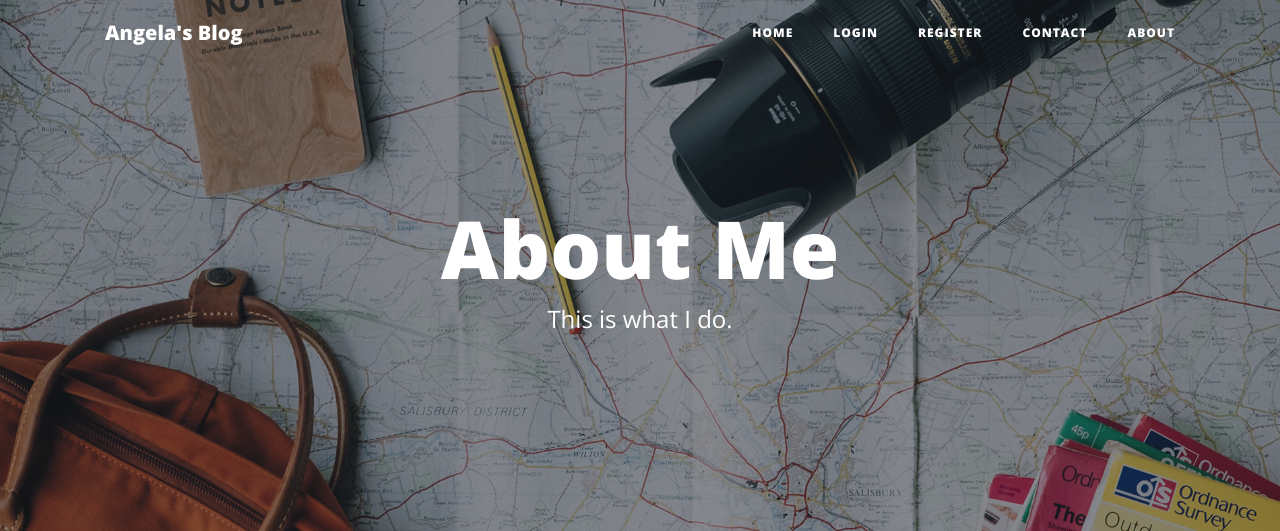
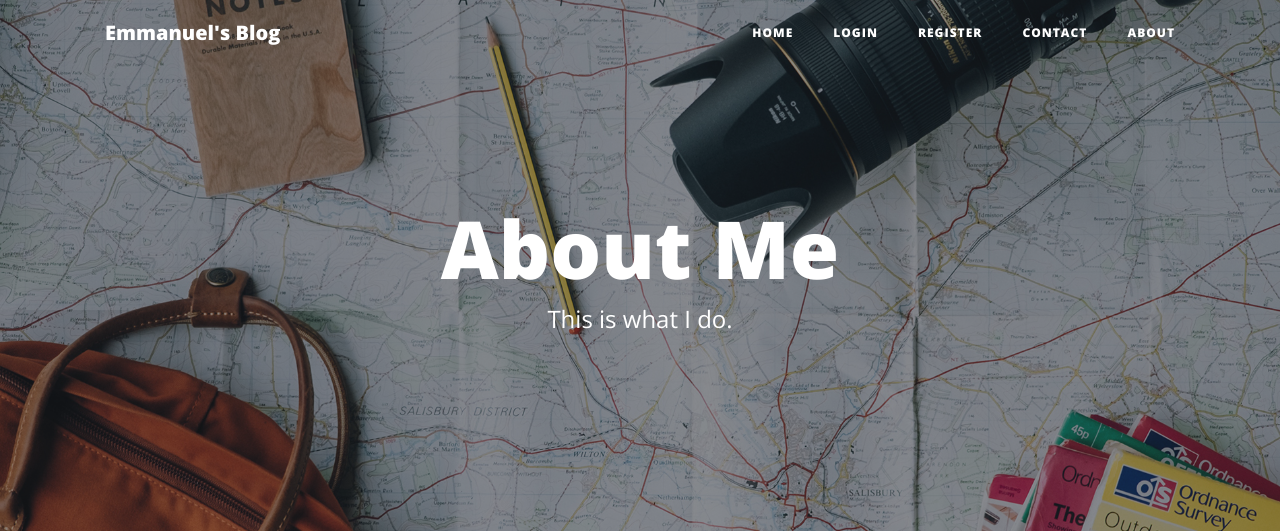
Before and after one commit to RhythmBear/Day-69-blog-with-users-start, a Flask app: page /about in a window 1280 px wide. Shown: the top 531 px of the page. Run offline with Flask 2, Linux system fonts and the light colour scheme; some libraries are stand-ins or nearby versions.

Commit message:
Title Change and modification with comment

```diff
--- a/templates/header.html
+++ b/templates/header.html
@@ -8,7 +8,7 @@
   <meta name="description" content="">
   <meta name="author" content="">
 
-  <title>Angela's Blog</title>
+  <title>Emmanuel Blog</title>
 
   <!-- Bootstrap core CSS -->
   <link href="{{ url_for('static', filename='vendor/bootstrap/css/bootstrap.min.css') }}" rel="stylesheet">
@@ -28,7 +28,7 @@
   <!-- Navigation -->
   <nav class="navbar navbar-expand-lg navbar-light fixed-top" id="mainNav">
     <div class="container">
-      <a class="navbar-brand" href="{{url_for('get_all_posts')}}">Angela's Blog</a>
+      <a class="navbar-brand" href="{{url_for('get_all_posts')}}">Emmanuel's Blog</a>
       <button class="navbar-toggler navbar-toggler-right" type="button" data-toggle="collapse" data-target="#navbarResponsive" aria-controls="navbarResponsive" aria-expanded="false" aria-label="Toggle navigation">
         Menu
         <i class="fas fa-bars"></i>
--- a/templates/index.html
+++ b/templates/index.html
@@ -7,7 +7,7 @@
       <div class="row">
         <div class="col-lg-8 col-md-10 mx-auto">
           <div class="site-heading">
-            <h1>Angela's Blog</h1>
+            <h1>Emmanuel's Blog</h1>
             <span class="subheading">A collection of random musings.</span>
           </div>
         </div>
@@ -30,12 +30,10 @@
             </h3>
           </a>
           <p class="post-meta">Posted by
-            <a href="#">{{post.author.name }}</a>
-            on {{ post.date }}
+            <a href="#">{{ post.author.name }}</a> on {{ post.date }}
 
           {% if current_user.is_authenticated %}
               {% if current_user.id == 1 %}}
-
             <a href="{{ url_for('delete_post', post_id=post.id) }}">✘</a>
             {% endif %}
           {% endif %}
--- a/templates/post.html
+++ b/templates/post.html
@@ -56,11 +56,13 @@
               </ul>
 
             </div>
-
+          {% if current_user.is_authenticated %}
 
             {{ ckeditor.load() }}
             {{ ckeditor.config(name='comment') }}
             {{ wtf.quick_form(c_form, novalidate=True, button_map={"submit": "primary"})  }}
+
+          {% endif %}
           </div>
       </div>
     </div>
```
Also changed, not shown: 1 other file.
